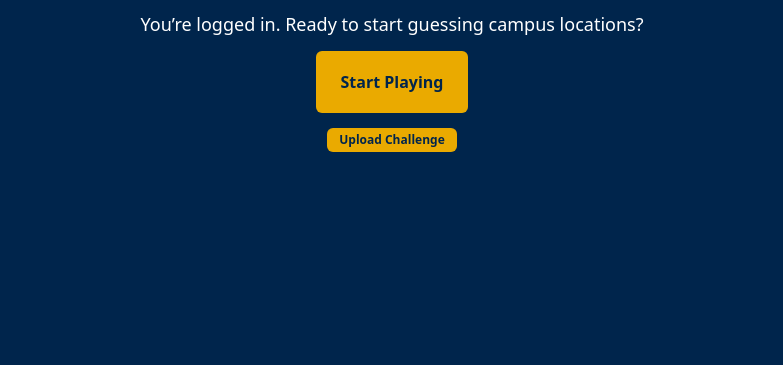
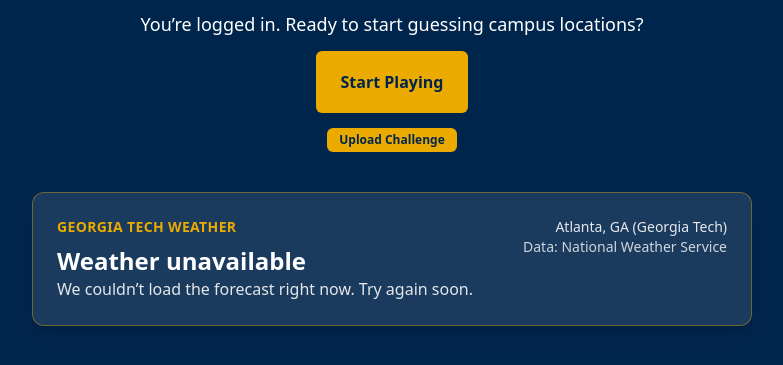
Before and after one commit to wynnson/GTGuessr, a Django app: page / in a window 1280 px wide. Shown: the part 214-579 px from the top of the page, without its empty margins (248-1031 px from the left). Run offline with Django 5.2, Linux system fonts and the light colour scheme; the visitor is signed in with stand-in values (Sample User, id 1); data that the repository does not hold is empty; some libraries are stand-ins or nearby versions.

Commit message:
Weather widget (#6)
* leaderboard

* view past scores

* rm dup pics

* add weather widget

```diff
--- a/home/templates/home/index.html
+++ b/home/templates/home/index.html
@@ -40,6 +40,35 @@
       </a>
     </div>
   {% endif %}
+</div>
+
+<div class="mt-10">
+  <div class="bg-white/10 border border-gtgold/40 rounded-xl shadow-lg p-6 max-w-3xl mx-auto">
+    <div class="flex items-start justify-between">
+      <div>
+        <p class="text-sm uppercase tracking-wide text-gtgold font-semibold">Georgia Tech Weather</p>
+        {% if weather %}
+          <h2 class="text-4xl font-bold text-white mt-2">
+            {{ weather.temperature }}°{{ weather.temperature_unit }}
+          </h2>
+          <p class="text-lg text-gray-200">{{ weather.short_forecast }}</p>
+          {% if weather.wind_speed %}
+            <p class="text-sm text-gray-300 mt-1">Wind {{ weather.wind_speed }} {{ weather.wind_direction }}</p>
+          {% endif %}
+          {% if weather.detailed_forecast %}
+            <p class="text-sm text-gray-200 mt-3">{{ weather.detailed_forecast }}</p>
+          {% endif %}
+        {% else %}
+          <h2 class="text-2xl font-bold text-white mt-2">Weather unavailable</h2>
+          <p class="text-gray-200">We couldn’t load the forecast right now. Try again soon.</p>
+        {% endif %}
+      </div>
+      <div class="text-right text-gray-200 text-sm">
+        <p>Atlanta, GA (Georgia Tech)</p>
+        <p class="text-gray-300">Data: National Weather Service</p>
+      </div>
+    </div>
+  </div>
 </div>
 
 <!-- Upload Modal -->
--- a/home/views.py
+++ b/home/views.py
@@ -1,7 +1,49 @@
+import json
+from urllib.request import Request, urlopen
 from django.conf import settings
 from django.shortcuts import render
 
+GT_LAT = 33.7756
+GT_LON = -84.3963
+
+
+def fetch_weather():
+    base_headers = {"User-Agent": "GTGuessr (gtguessr)"}
+
+    try:
+        points_req = Request(
+            f"https://api.weather.gov/points/{GT_LAT},{GT_LON}",
+            headers=base_headers,
+        )
+        with urlopen(points_req, timeout=4) as resp:
+            points_data = json.load(resp)
+        forecast_url = points_data.get("properties", {}).get("forecast")
+        if not forecast_url:
+            return None
+
+        forecast_req = Request(forecast_url, headers=base_headers)
+        with urlopen(forecast_req, timeout=4) as resp:
+            forecast_data = json.load(resp)
+
+        periods = forecast_data.get("properties", {}).get("periods", [])
+        if not periods:
+            return None
+
+        current = periods[0]
+        return {
+            "temperature": current.get("temperature"),
+            "temperature_unit": current.get("temperatureUnit"),
+            "short_forecast": current.get("shortForecast"),
+            "wind_speed": current.get("windSpeed"),
+            "wind_direction": current.get("windDirection"),
+            "detailed_forecast": current.get("detailedForecast"),
+            "name": current.get("name"),
+        }
+    except Exception:
+        return None
+
 def index(request):
     return render(request, "home/index.html", {
-        "mapbox_token": settings.MAPBOX_TOKEN
+        "mapbox_token": settings.MAPBOX_TOKEN,
+        "weather": fetch_weather(),
     })
```
